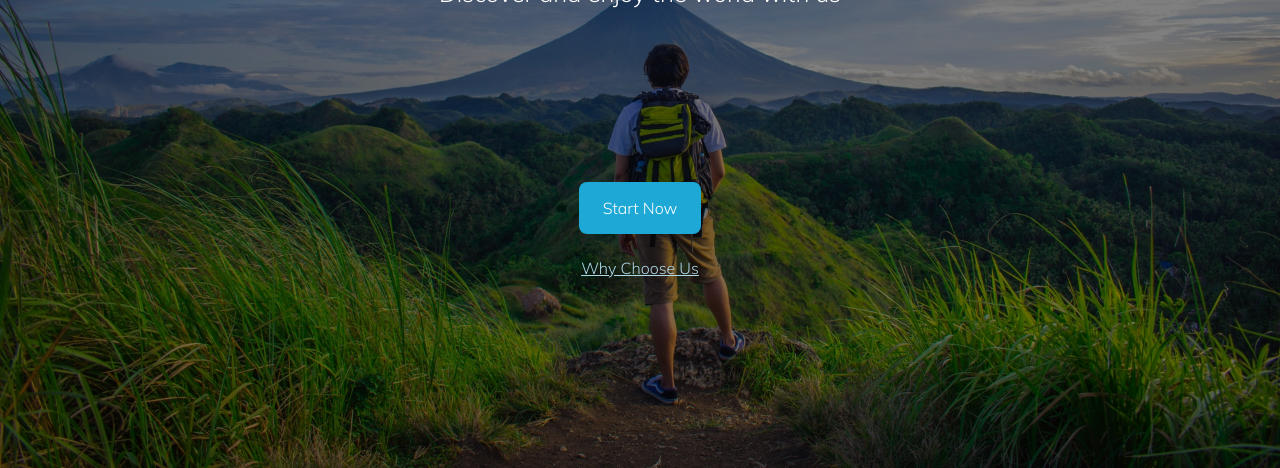
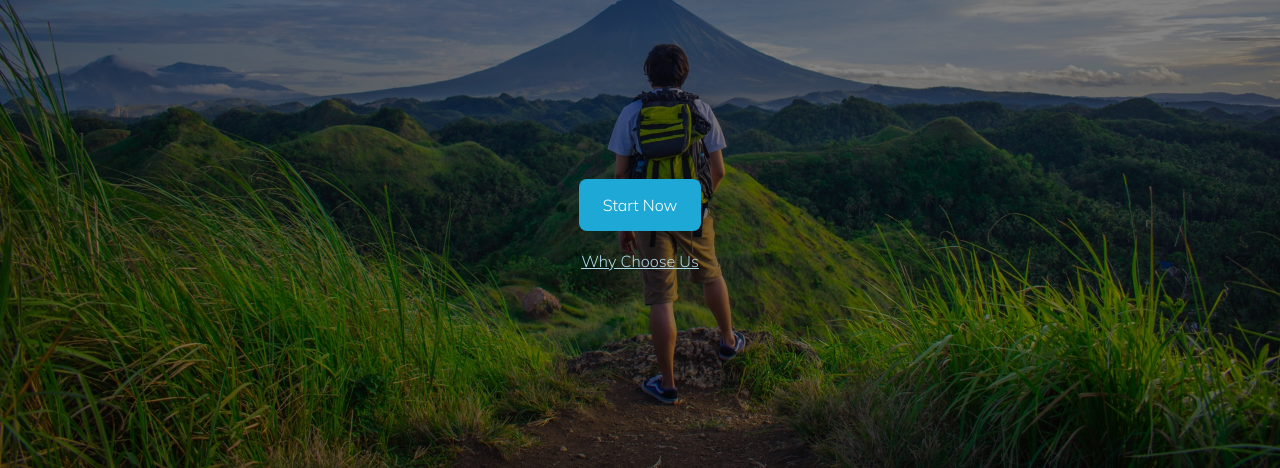
Before and after one commit to BryanEgbert/Simple-Website, a plain HTML site: page index.html in a window 1280 px wide. Shown: the part 332-800 px from the top of the page. Drawn offline with Linux system fonts and the light colour scheme.

Commit message:
small changes

```diff
--- a/css/home.css
+++ b/css/home.css
@@ -38,9 +38,9 @@ h1 {
     font-size: 1.5rem;
 }
 .btn {
-    display: flex;
+    display: inline-block;
     justify-content: center;
-    flex-direction: column;
+    line-height: 3.5em;
 }
 .cta span {
     background-color: rgb(30, 168, 214);
@@ -54,10 +54,9 @@ h1 {
     color: lightblue;
 }
 .scroll {
+    display: inline;
     color: lightblue;
     text-decoration: underline;
-    margin-bottom: 0;
-    margin-top: 2.5rem;
 }
 .scroll:hover {
     color: rgb(145, 185, 199);
```
Also changed, not shown: index.html (+1 -0 lines).
